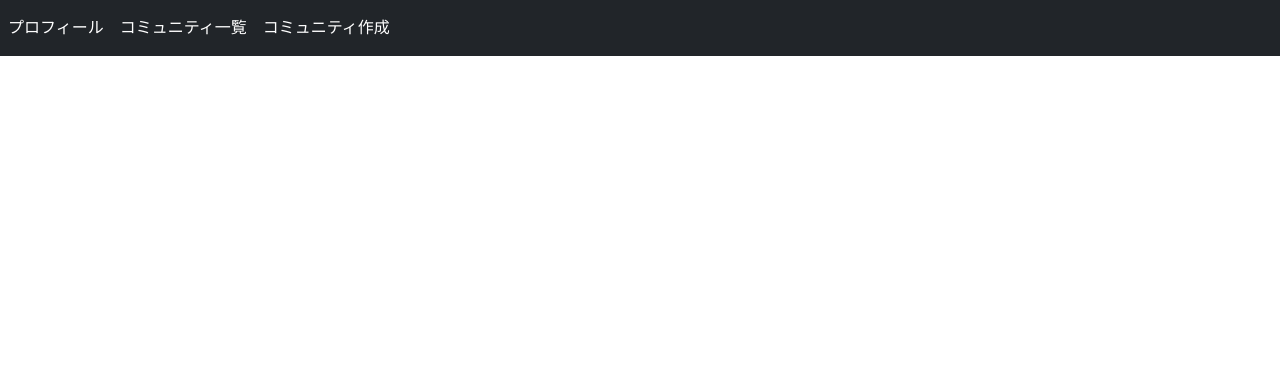
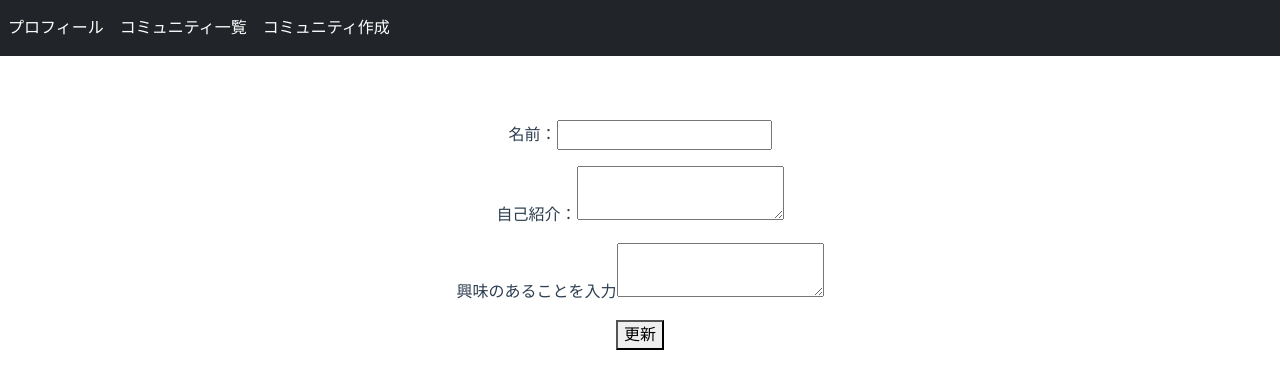
Before and after one commit to komadaru/hacku_trihack_ws, a Vue app: page /user/1/user_edit in a window 1280 px wide. Shown: the top 388 px of the page. Built offline with nearby package versions, Linux system fonts and the light colour scheme; no server answers.

Commit message:
user_edit + interests 3

```diff
--- a/src/router/index.js
+++ b/src/router/index.js
@@ -3,6 +3,7 @@ import Login from '../views/Login.vue'
 import Signup from '../views/Signup.vue'
 import Make_community from '../views/Make_community.vue'
 import User from '../views/User.vue'
+import User_edit from '../views/User_edit.vue'
 import Community from '../views/Community.vue'
 import Make_discussion from '../views/Make_discussion.vue'
 import Discussion from '../views/Discussion.vue'
@@ -24,6 +25,11 @@ const routes = [
     path: '/user/:userId',
     name: 'User',
     component: User
+  },
+  {
+    path: '/user/:userId/user_edit',
+    name: 'User_edit',
+    component: User_edit
   },
   {
     path: '/make_community',
--- a/src/views/User.vue
+++ b/src/views/User.vue
@@ -7,8 +7,11 @@
             <h1 class="mt-2">{{name}}</h1>
             <p>{{biography}}</p>
             <p>ID : {{uid}}</p>
+            <ul>
+              <li v-for = "interest in interests" :key = "interest">{{interest}}</li>
+            </ul>
             <div v-show="uid === id">
-              <router-link :to="{ path: ''}">
+              <router-link :to="{ path:'/user/' + this.$route.params.userId + '/user_edit'}">
                   <p class="btn btn-primary">編集</p>
               </router-link>
             </div>
@@ -27,6 +30,7 @@ export default {
       name:"",
       biography:"",
       uid:"",
+      interests:"",
       id:""
     }
   },
@@ -38,6 +42,7 @@ export default {
         this.name = doc.data().name
         this.biography = doc.data().biography
         this.uid=doc.id
+        this.interests=doc.data().interests
     } else {
         // doc.data() will be undefined in this case
         console.log("No such document!");
@@ -45,7 +50,6 @@ export default {
     }).catch((error) => {
     console.log("Error getting document:", error);
     });
-
     firebase.auth().onAuthStateChanged((user) => {
       if (user) {
         this.id = user.uid
--- /dev/null
+++ b/src/views/User_edit.vue
@@ -0,0 +1,41 @@
+<template>
+  <form v-on:submit.prevent = "edit">
+    <p>名前：<input type = "text" v-model = "newname"></p>
+    <p>自己紹介：<textarea v-model = "newbiography"></textarea></p>
+    <p>興味のあることを入力<textarea v-model= "interests"></textarea></p>
+    <button type = "submit">更新</button>
+  </form>
+</template>
+<script>
+import firebase from 'firebase/app'
+import 'firebase/firestore'
+import 'firebase/auth'
+export default {
+  data(){
+    return{
+      newname:'',
+      newbiography:'',
+      interests:"",
+    }
+  },
+  methods:{
+      edit:function(){
+        let db = firebase.firestore();
+        let userRef = db.collection("users").doc(this.$route.params.userId);
+        userRef.update({
+            name:this.newname,
+            biography:this.newbiography,
+            interests:this.interests.split(/\n|\r\n/).filter(e => e !== "")
+
+
+        }).then(() => {
+            console.log("Document successfully written!");
+            this.$router.push('/user/' + this.$route.params.userId);
+        }).catch((error) => {
+            console.error("Error writing document: ", error);
+        });
+
+      }
+  }
+}
+</script>
```
